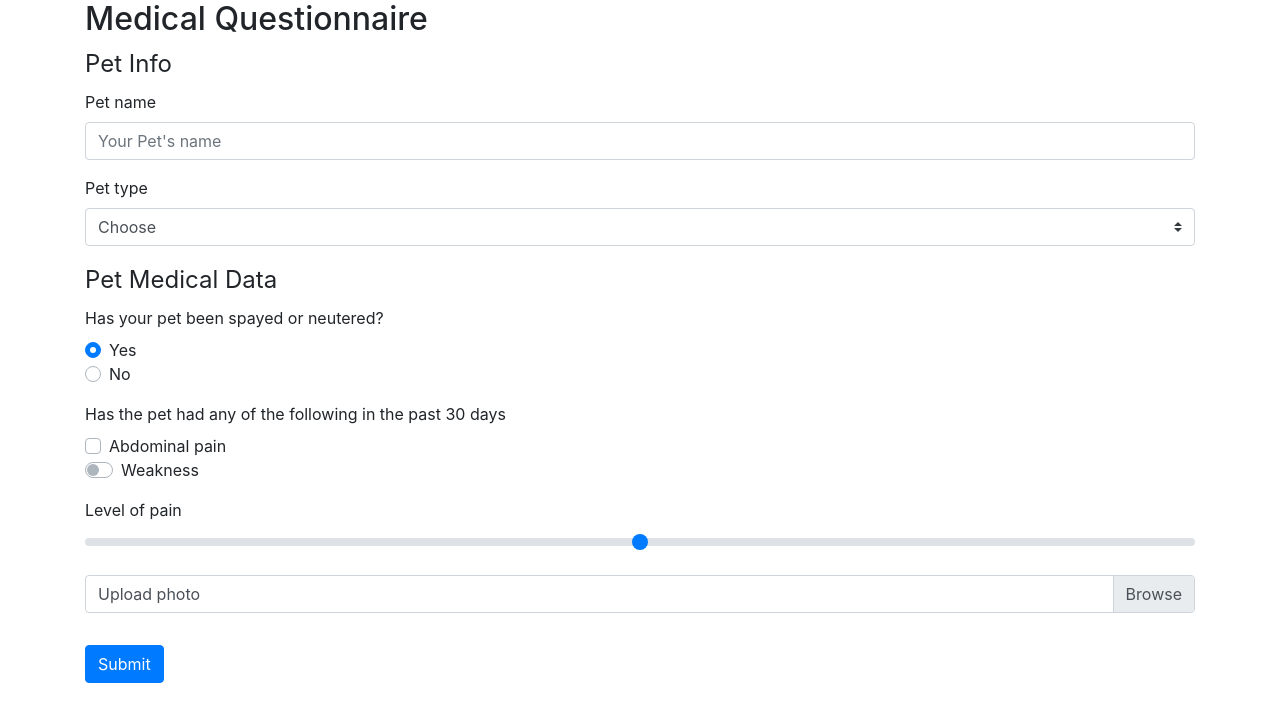
After one commit to dystopiceyre/IT-305-portfolio, a PHP site: page /bootstrap-tutorial/form-styles.html in a window 1280 px wide. The commit adds this page. Shown: the top 722 px of the page. Run offline with PHP 8.4, Linux system fonts and the light colour scheme; some libraries are stand-ins or nearby versions.

Commit message:
Updated guestbook.html to have JS validation, adding bootstrap tutorial, other misc. files updated

```diff
--- /dev/null
+++ b/305/bootstrap-tutorial/form-styles.html
@@ -0,0 +1,93 @@
+<!DOCTYPE html>
+<html lang="en">
+<head>
+    <meta charset="UTF-8">
+    <meta http-equiv="X-UA-Compatible" content="IE=edge">
+    <meta name="viewport" content="width=device-width, initial-scale=1, shrink-to-fit=no">
+    <meta http-equiv="x-ua-compatible" content="ie=edge">
+    <link rel="stylesheet" href="css/bootstrap.min.css">
+    <title>Bootstrap</title>
+</head>
+<body>
+
+<div class="container">
+
+    <h2>Medical Questionnaire</h2>
+
+    <form>
+        <fieldset class="form-group">
+
+            <legend>Pet Info</legend>
+
+            <div class="form-group">
+                <label for="petname">Pet name</label>
+                <input class="form-control" type="text" id="petname" placeholder="Your Pet's name">
+            </div>
+
+            <div class="form-group">
+                <label for="pettype">Pet type</label>
+                <select class="custom-select" id="pettype">
+                    <option>Choose</option>
+                    <option value="cat">Dog</option>
+                    <option value="cat">Cat</option>
+                    <option value="bird">Other</option>
+                </select>
+            </div>
+
+            <fieldset class="form-group">
+                <legend>Pet Medical Data</legend>
+                <div class="form-group">
+                    <label class="d-block">Has your pet been spayed or neutered?</label>
+
+                    <div class="custom-control custom-radio">
+                        <input class="custom-control-input" type="radio" id="spayneut-yes" name="spayneut" value="yes" checked>
+                        <label class="custom-control-label" for="spayneut-yes">Yes</label>
+                    </div>
+
+                    <div class="custom-control custom-radio">
+                        <input class="custom-control-input" id="spayneut-no" type="radio" name="spayneut" value="no">
+                        <label class="custom-control-label" for="spayneut-no">No</label>
+                    </div>
+                </div>
+
+                <div class="form-group">
+                    <label>Has the pet had any of the following in the past 30 days</label>
+
+                    <div class="custom-control custom-checkbox">
+                        <input class="custom-control-input" type="checkbox" id="ill-abdominal">
+                        <label class="custom-control-label" for="ill-abdominal">Abdominal pain</label>
+                    </div>
+
+                    <div class="custom-control custom-switch">
+                        <input class="custom-control-input" type="checkbox" id="ill-weakness">
+                        <label class="custom-control-label" for="ill-weakness">Weakness</label>
+                    </div>
+                </div>
+
+                <div class="form-group">
+                    <label for="painlevel">Level of pain</label>
+                    <input type="range" class="custom-range" min="0" max="10" id="painlevel">
+                </div>
+
+                <div class="form-group">
+                    <div class="custom-file">
+                        <input type="file" class="custom-file-input" id="petphoto">
+                        <label class="custom-file-label" for="petphoto">Upload photo</label>
+                    </div>
+                </div>
+
+
+            </fieldset>
+
+            <button class="btn btn-primary" type="submit">Submit</button>
+        </fieldset>
+    </form>
+
+
+</div><!-- content container -->
+
+<script src="js/jquery.slim.min.js"></script>
+<script src="js/popper.min.js"></script>
+<script src="js/bootstrap.min.js"></script>
+</body>
+</html>
--- a/305/guestbook/confirmation.html
+++ b/305/guestbook/confirmation.html
@@ -1 +1,2 @@
 <h1>Thank you for signing the guestbook!</h1>
+<h2>Hope we'll be in touch again soon :)</h2>
--- a/305/guestbook/guestbook.css
+++ b/305/guestbook/guestbook.css
@@ -1,6 +1,11 @@
 body {
     background-color: cornflowerblue;
     padding: 15px;
+}
+
+.err {
+    color: red;
+    font-weight: bold;
 }
 
 fieldset {
--- /dev/null
+++ b/305/phpPractice/phpPractice.php
@@ -0,0 +1,6 @@
+<?php
+
+    echo "Let's go!";
+    print "Let's go!";
+
+?>
```
Also changed, not shown: 305/guestbook/guestbook.html (+36 -9 lines), 305/guestbook/guestbook.js (+69 -2 lines), 305/pizza/index.html (+2 -7 lines), 305/pizza/scripts/pizza.js (+50 -10 lines).
